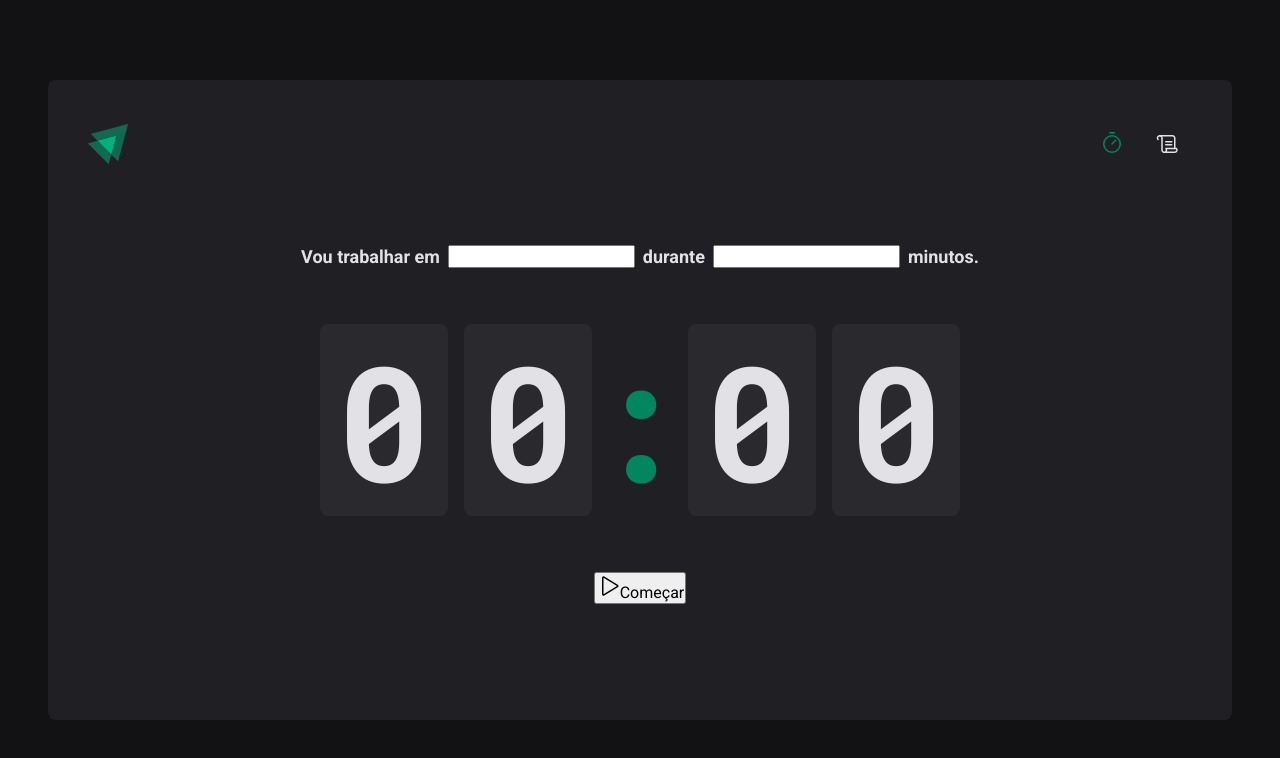
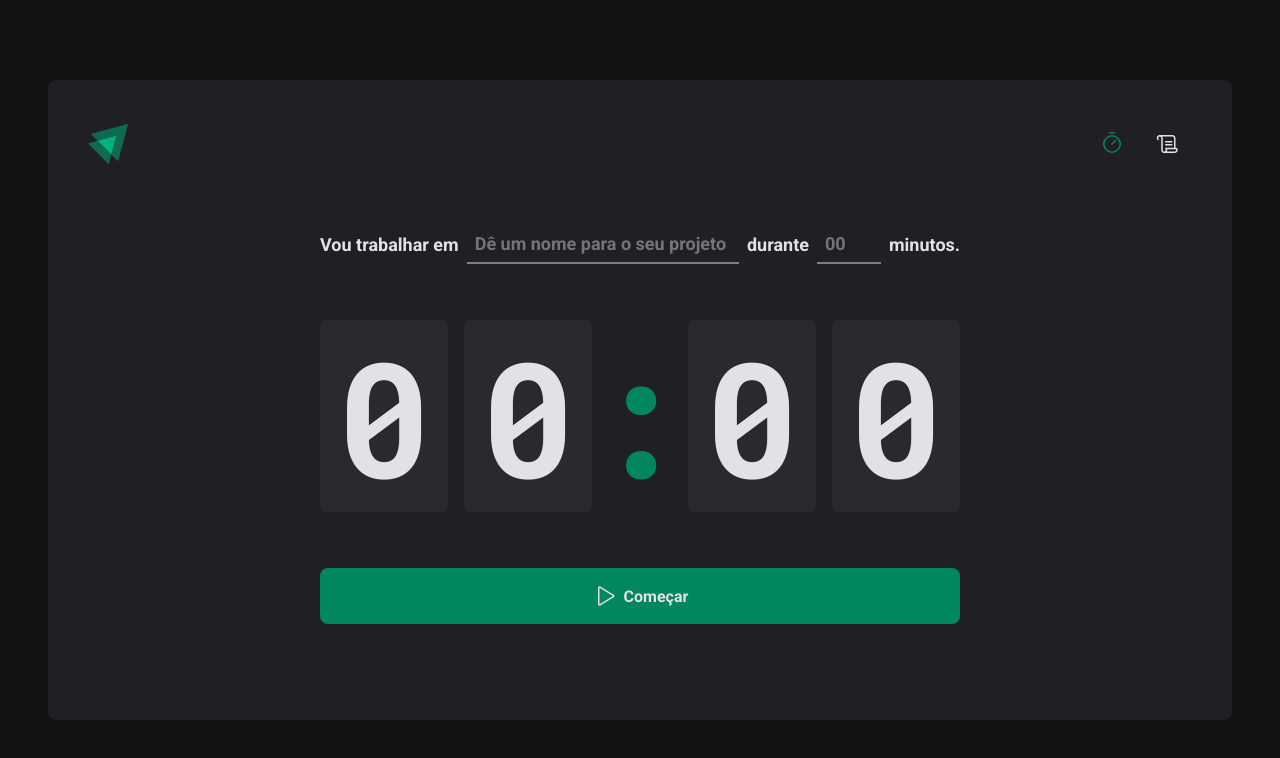
Before and after one commit to fabiof2x/ignite2022-reactjs-02-ignite-timer, a React (Vite) app: page / in a window 1280 px wide. Shown: the top 758 px of the page. Built offline with nearby package versions, Linux system fonts and the light colour scheme.

Commit message:
Finalização da Home

```diff
--- a/src/pages/Home/index.tsx
+++ b/src/pages/Home/index.tsx
@@ -4,6 +4,9 @@
   FormContainer,
   HomeContainer,
   Separator,
+  StartCountdownButton,
+  TaskInput,
+  MinutesAmountInput,
 } from './styles'
 
 export function Home() {
@@ -12,10 +15,14 @@
       <form action="">
         <FormContainer>
           <label htmlFor="task">Vou trabalhar em</label>
-          <input id="task" />
+          <TaskInput id="task" placeholder="Dê um nome para o seu projeto" />
 
           <label htmlFor="minutesAmount">durante</label>
-          <input type="number" id="minutesAmount" />
+          <MinutesAmountInput
+            type="number"
+            id="minutesAmount"
+            placeholder="00"
+          />
 
           <span>minutos.</span>
         </FormContainer>
@@ -28,10 +35,10 @@
           <span>0</span>
         </CountdownContainer>
 
-        <button type="submit">
+        <StartCountdownButton type="submit">
           <Play size={24} />
           Começar
-        </button>
+        </StartCountdownButton>
       </form>
     </HomeContainer>
   )
--- a/src/pages/Home/styles.ts
+++ b/src/pages/Home/styles.ts
@@ -28,6 +28,34 @@
   flex-wrap: wrap;
 `
 
+const BaseInput = styled.input`
+  background: transparent;
+  height: 2.5rem;
+  border: 0;
+  border-bottom: 2px solid ${(props) => props.theme['gray-500']};
+  font-weight: bold;
+  font-size: 1.125rem;
+  padding: 0 0.5rem;
+  color: ${(props) => props.theme['gray-100']};
+
+  &:focus {
+    box-shadow: none;
+    border-color: ${(props) => props.theme['green-500']};
+  }
+
+  &::placeholder {
+    ${(props) => props.theme['gray-500']};
+  }
+`
+
+export const TaskInput = styled(BaseInput)`
+  flex: 1;
+`
+
+export const MinutesAmountInput = styled(BaseInput)`
+  width: 4rem;
+`
+
 export const CountdownContainer = styled.main`
   font-family: 'Roboto Mono', monospace;
   font-size: 10rem;
@@ -53,3 +81,31 @@
   display: flex;
   justify-content: center;
 `
+
+export const StartCountdownButton = styled.button`
+  width: 100%;
+  border: 0;
+  padding: 1rem;
+  border-radius: 8px;
+
+  display: flex;
+  align-items: center;
+  justify-content: center;
+
+  gap: 0.5rem;
+  font-weight: bold;
+
+  cursor: pointer;
+
+  background: ${(props) => props.theme['green-500']};
+  color: ${(props) => props.theme['gray-100']};
+
+  &:disabled {
+    opacity: 0.7;
+    cursor: not-allowed;
+  }
+
+  &:not(:disabled):hover {
+    background: ${(props) => props.theme['green-700']};
+  }
+`
```
